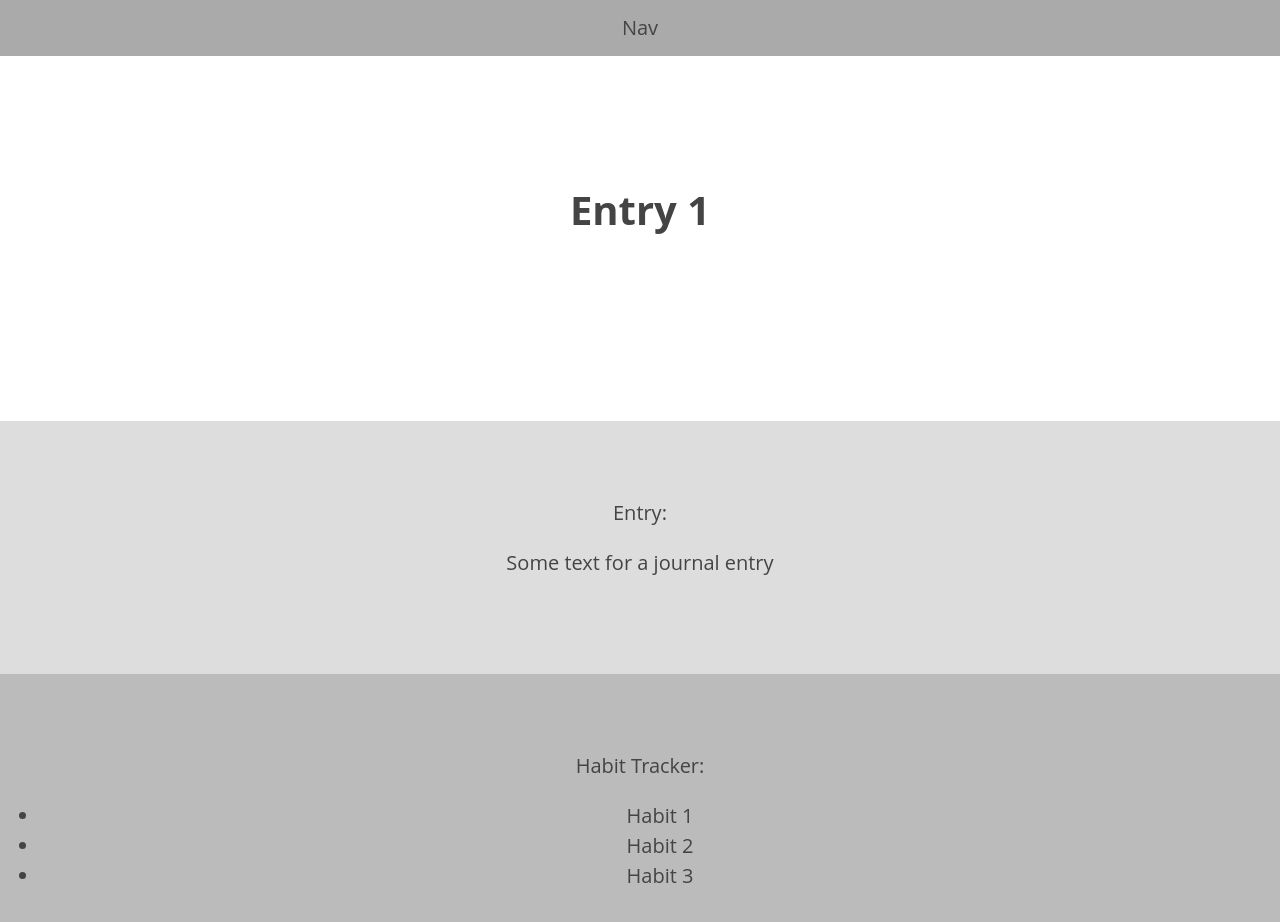
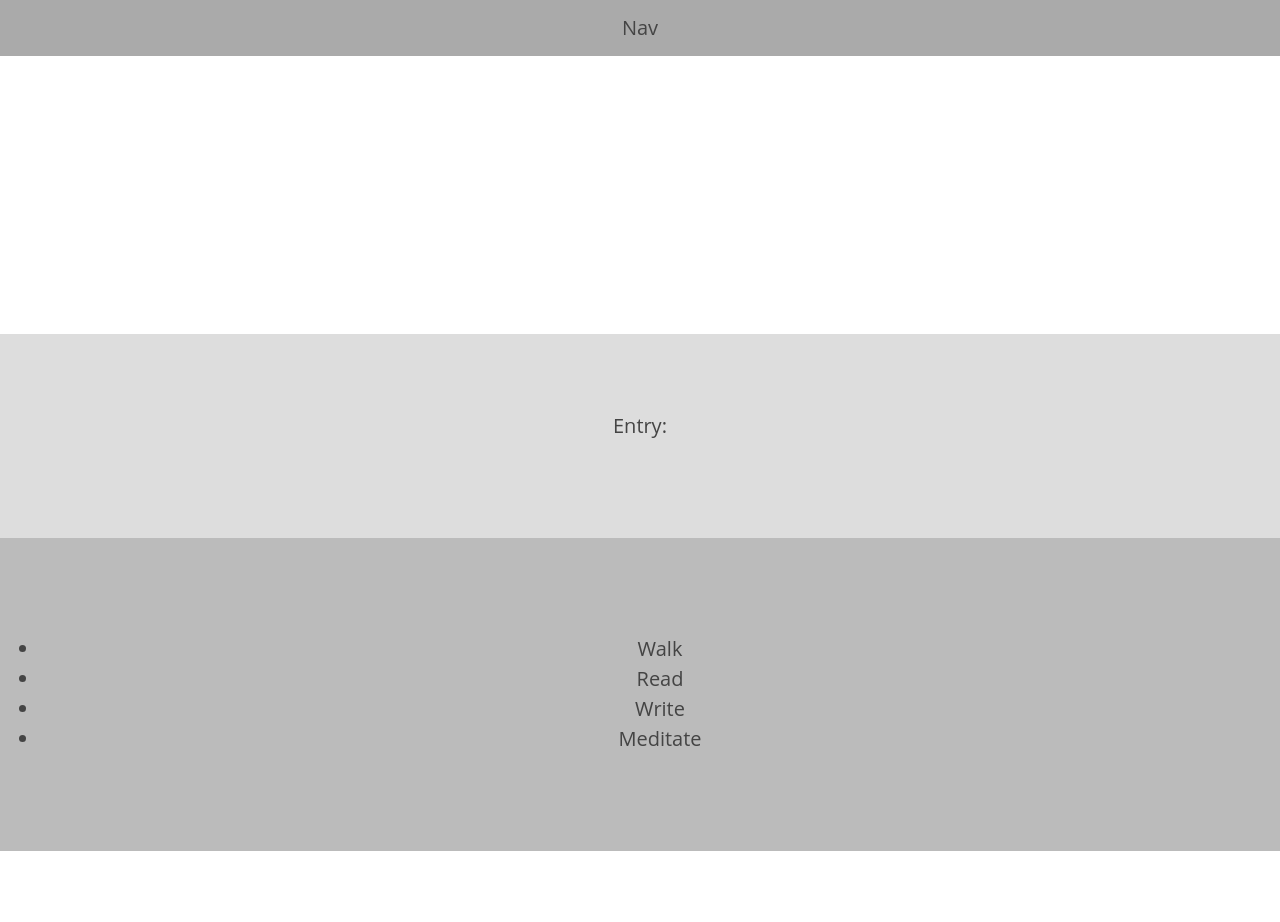
Before and after one commit to Cjenkins14/Reflect-app, a React (Create React App) app: page /entry/1 in a window 1280 px wide. Shown: the top 922 px of the page. After the commit the page ends 851 px from the top, so only its background shows below. Built offline with nearby package versions, Linux system fonts and the light colour scheme.

Commit message:
added context with refactor and created habittracker function

```diff
--- a/src/AddEntry/AddEntry.js
+++ b/src/AddEntry/AddEntry.js
@@ -36,21 +36,6 @@ class AddEntry extends Component {
 
                                 </label>
 
-                                <input type="checkbox" name="habits" value="false" className="habit-list" />
-                                <label htmlFor="habit-type">
-                                    <span>Habit 2</span>
-                                </label>
-
-                                <input type="checkbox" name="habits" value="false" className="habit-list" />
-                                <label htmlFor="habit-type">
-                                    <span>Habit 3</span>
-                                </label>
-
-                                <input type="checkbox" name="habits" value="false" className="habit-list" />
-                                <label htmlFor="habit-type">
-                                    <span>Habit 4</span>
-                                </label> <br />
-
                                 <label htmlFor="new-habit">Add a habit</label> <br />
                                 <input type="text" id="new-habit" />
                                 <button>Add</button>
--- a/src/App.js
+++ b/src/App.js
@@ -5,17 +5,69 @@ import Landing from './Landing/Landing';
 import Home from './Home/Home'
 import AddEntry from './AddEntry/AddEntry';
 import EntryMain from './EntryMain/EntryMain'
+import ReflectContext from './ReflectContext'
 
 class App extends Component {
   constructor(props) {
     super(props)
     this.state = {
-      entries: ['entry1', 'entry2', 'entry3', 'entry4', 'entry5'],
+      entries: [
+        {
+          title: 'entry1',
+          id: 1,
+          content: 'ipsum lorem'
+        },
+        {
+          title: 'entry2',
+          id: 2,
+          content: 'ipsum lorem'
+        },
+        {
+          title: 'entry3',
+          id: 3,
+          content: 'ipsum lorem'
+        },
+        {
+          title: 'entry4',
+          id: 4,
+          content: 'ipsum lorem'
+        },
+        {
+          title: 'entry5',
+          id: 5,
+          content: 'ipsum lorem'
+        }],
       habits: ['Walk', 'Read', 'Write', 'Meditate']
     }
+  };
+
+  addHabit = (newHabit) => {
+
   }
+  addEntry = (newEntry) => {
+
+  }
+  deleteEntry = (entry) => {
+
+  }
+  handleEntryUpdate = (update) => {
+
+  }
+
+
+
   render() {
+    const value = {
+      entries: this.state.entries,
+      habits: this.state.habits,
+      addHabit: this.addHabit,
+      deleteHabit: this.deleteHabit,
+      addEntry: this.addEntry,
+      deleteEntry: this.deleteEntry,
+      handleEntryUpdate: this.handleEntryUpdate
+    }
     return (
+      <ReflectContext.Provider value={value}>
         <div className="app">
           <Route
             exact path='/'
@@ -27,10 +79,11 @@ class App extends Component {
             path='/add'
             component={AddEntry} />
           <Route
-          path='/entry'
+            path='/entry/:id'
             component={EntryMain} />
         </div>
-    )
+      </ReflectContext.Provider>
+    );
   }
 
 };
--- a/src/EntryList/EntryList.css
+++ b/src/EntryList/EntryList.css
@@ -0,0 +1,3 @@
+.entry-list {
+    list-style: none;
+}
--- a/src/EntryList/EntryList.js
+++ b/src/EntryList/EntryList.js
@@ -1,5 +1,6 @@
-import React, { Component } from 'react'
-import './EntryList.css'
+import React, { Component } from 'react';
+import './EntryList.css';
+import { Link } from 'react-router-dom';
 
 class EntryList extends Component {
     constructor(props) {
@@ -12,7 +13,13 @@ class EntryList extends Component {
     render() {
         return (
             this.state.entries.map(entry => {
-                return <li>{entry}</li>
+                return <li className='entry-list' key={entry.id}>
+                    <Link to={`/entry/${entry.id}`}>
+                        <button className='school-button'>
+                            {entry.title}
+                        </button>
+                    </Link>
+                </li>
             })
         )
     };
--- a/src/EntryMain/EntryMain.js
+++ b/src/EntryMain/EntryMain.js
@@ -1,6 +1,7 @@
 import React, { Component } from 'react'
 import './EntryMain.css'
-
+import ReflectContext from '../ReflectContext'
+import HabitTracker from '../HabitTracker/HabitTracker'
 class EntryMain extends Component {
     constructor(props) {
         super(props)
@@ -8,28 +9,26 @@ class EntryMain extends Component {
 
         }
     };
-
+    static contextType = ReflectContext;
+    // fetch entry byId
     render() {
+        const { entries, habits } = this.context
+        console.log(entries, habits)
         return (
             <div className='entry-main'>
                 <nav role="navigation">Nav</nav>
                 <main role="main">
                     <header role="banner">
-                        <h1>Entry 1</h1>
+                        <h1>{entries.title}</h1>
                     </header>
 
                     <section>
                         Entry:
-            <p>Some text for a journal entry</p>
+                        <p>{entries.content}</p>
                     </section>
 
                     <section>
-                        Habit Tracker:
-                <ul class="habit-list">
-                            <li>Habit 1</li>
-                            <li>Habit 2</li>
-                            <li>Habit 3</li>
-                        </ul>
+                        {HabitTracker(habits)}
                     </section>
                 </main>
             </div>
--- /dev/null
+++ b/src/HabitTracker/HabitTracker.js
@@ -0,0 +1,15 @@
+import React from 'react';
+import './HabitTracker.css';
+
+// render with check or X for completed boolean
+export default function HabitTracker(habits) {
+    return (
+        <ul className='habit-list'>
+            {habits.map(habit => {
+                return <li>
+                    {habit}
+                </li>
+            })}
+        </ul>
+    )
+}
--- a/src/Home/Home.js
+++ b/src/Home/Home.js
@@ -3,16 +3,20 @@ import './Home.css';
 import { Link } from 'react-router-dom';
 import MonthList from '../MonthList/MonthList'
 import EntryList from '../EntryList/EntryList'
+import ReflectContext from '../ReflectContext'
 
 class Home extends Component {
     constructor(props) {
         super(props)
         this.state = {
-            entries: ['one', 'two', 'three', 'four']
+            entries: this.props.entries
         };
     };
+    static contextType = ReflectContext;
 
     render() {
+        console.log(this.state)
+        const entries = this.context.entries
         return (
             <div className='home-page'>
                 <nav role="navigation">Nav</nav>
@@ -24,10 +28,10 @@ class Home extends Component {
                 <section>
                     <MonthList />
                 </section>
-                {/* use entryList component */}
+
                 <section>
                     <ul className="entry-list">
-                        <EntryList entries={this.state.entries} />
+                        <EntryList entries={entries} />
                     </ul>
                 </section>
                 <Link to='/add'>
--- /dev/null
+++ b/src/ReflectContext.js
@@ -0,0 +1,11 @@
+import React from 'react';
+
+export default React.createContext({
+    entries: [],
+    habits: [],
+    addHabit: () => { },
+    deleteHabit: () => { },
+    addEntry: () => { },
+    deleteEntry: () => { },
+    handleEntryUpdate: () => { }
+})
```
Also changed, not shown: src/HabitTracker/HabitTracker.css (added), 1 other file (tests, documents, lock files or other folders). Lines whose indentation alone changed are shown as unchanged.
